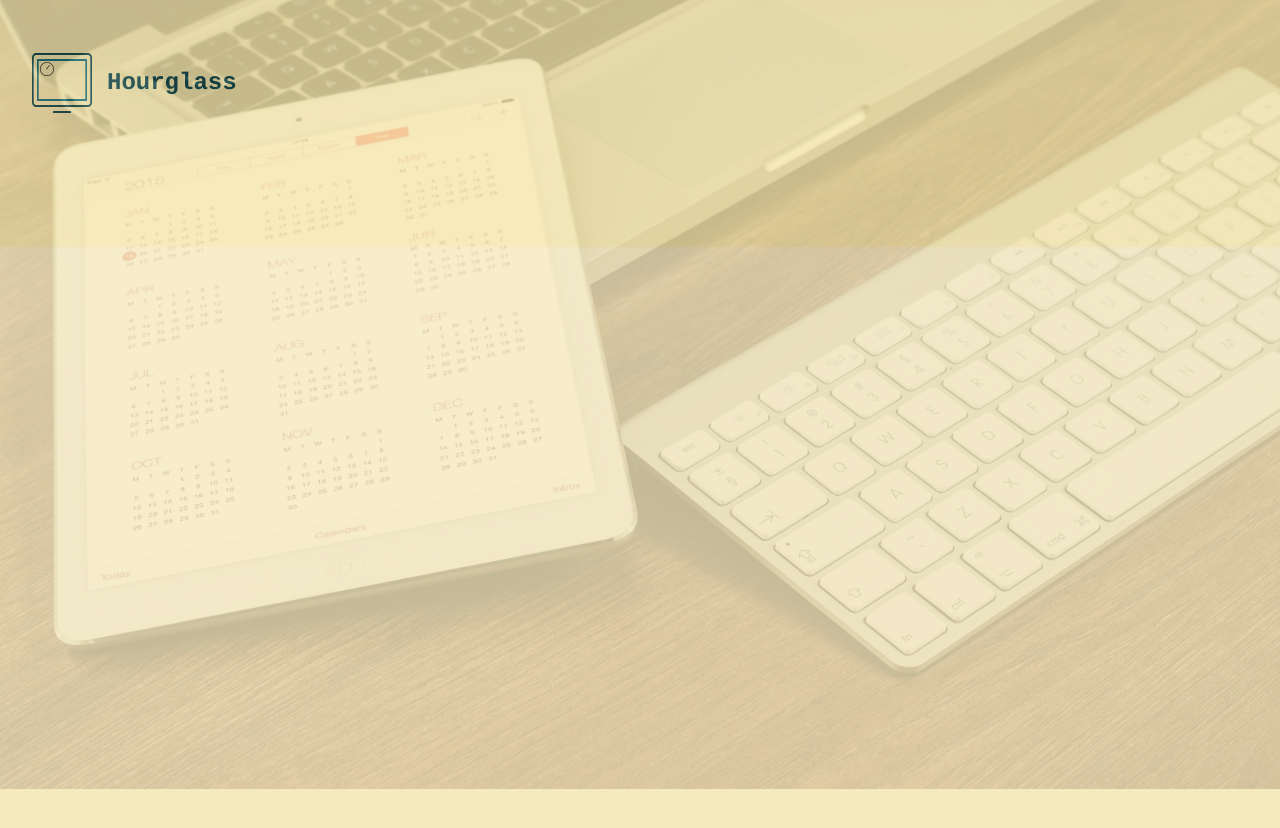
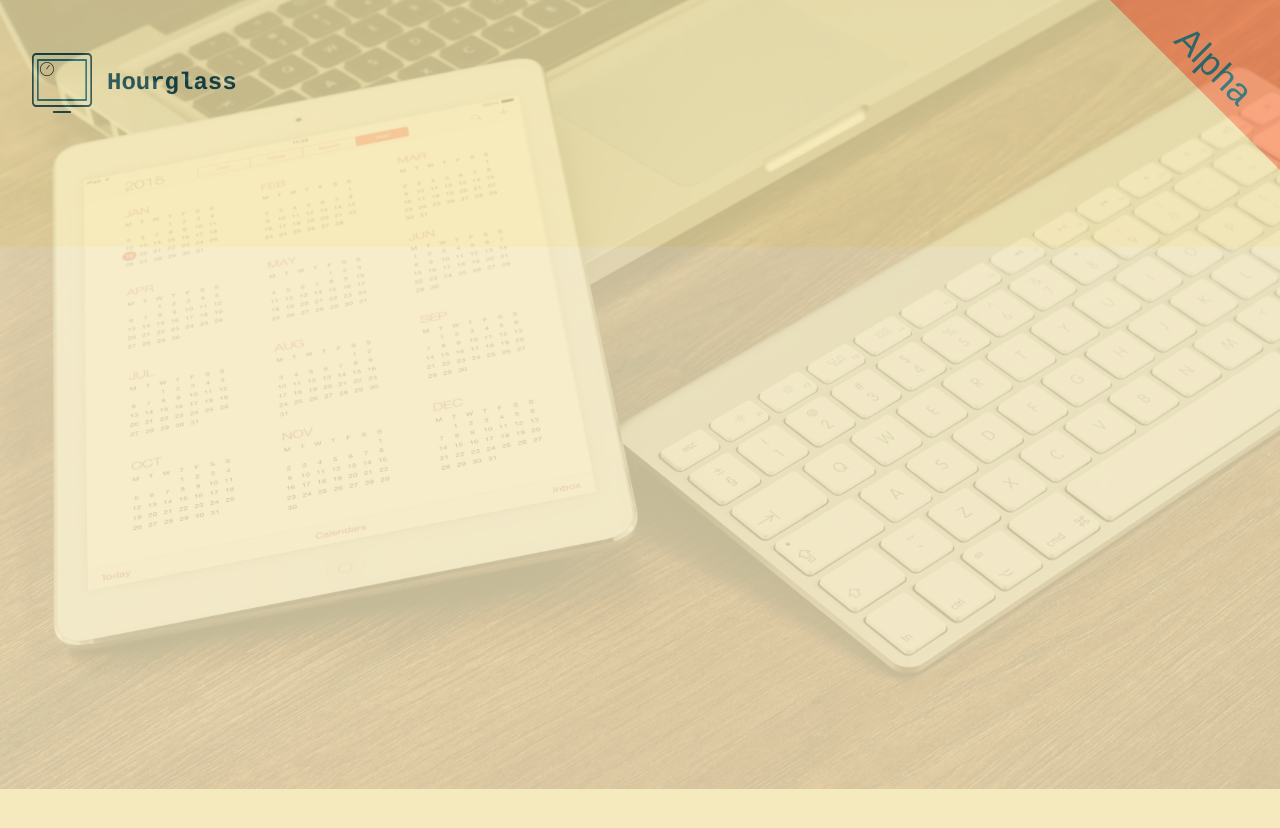
Before and after one commit to nuynait/Hourglass-Website, a plain HTML site: page Dev/index.html in a window 1280 px wide. Shown: the top 828 px of the page. Drawn offline with nearby package versions, Linux system fonts and the light colour scheme.

Commit message:
Alpha Text
+ add a top right side triangle
+ add Alpha text
+ add rotation to Alpha text
+ put Alpha text into proper location

== TODO ==
* need to transfer Alpha into the triangle

```diff
--- a/Dev/css/styles.css
+++ b/Dev/css/styles.css
@@ -44,6 +44,31 @@ div.text-hourglass {
 	color: #174C4F;
 }
 
+div.tranglediv {
+	position: absolute;
+	right: 0px;
+	width: 0;
+	height: 0;
+	border-top: 170px solid #FF9666;
+	border-left: 170px solid transparent;
+}
+
+/* Rotate 45 degree */
+#text-alpha {
+	position: absolute;
+	top: 40px;
+	right: 20px;
+	font-size: 36px;
+	color: #207178;
+	-webkit-transform: rotate(45deg);
+    -moz-transform: rotate(45deg);
+    -ms-transform: rotate(45deg);
+    -o-transform: rotate(45deg);
+    transform: rotate(45deg);
+    float: left;
+    vertical-align:top;
+}
+
 
 div.topImg {
 	position:absolute;
--- a/Dev/index.html
+++ b/Dev/index.html
@@ -30,6 +30,8 @@
       <div class="icon-hourglass"></div>
       <div class="text-hourglass">Hourglass</div>
     </div>
+    <div class="tranglediv"></div>
+    <span id="text-alpha"> Alpha </span>
   </div>
   <div class="topImg"></div>
 
```
Also changed, not shown: Dev/js/script.js (line endings or trailing spaces).
